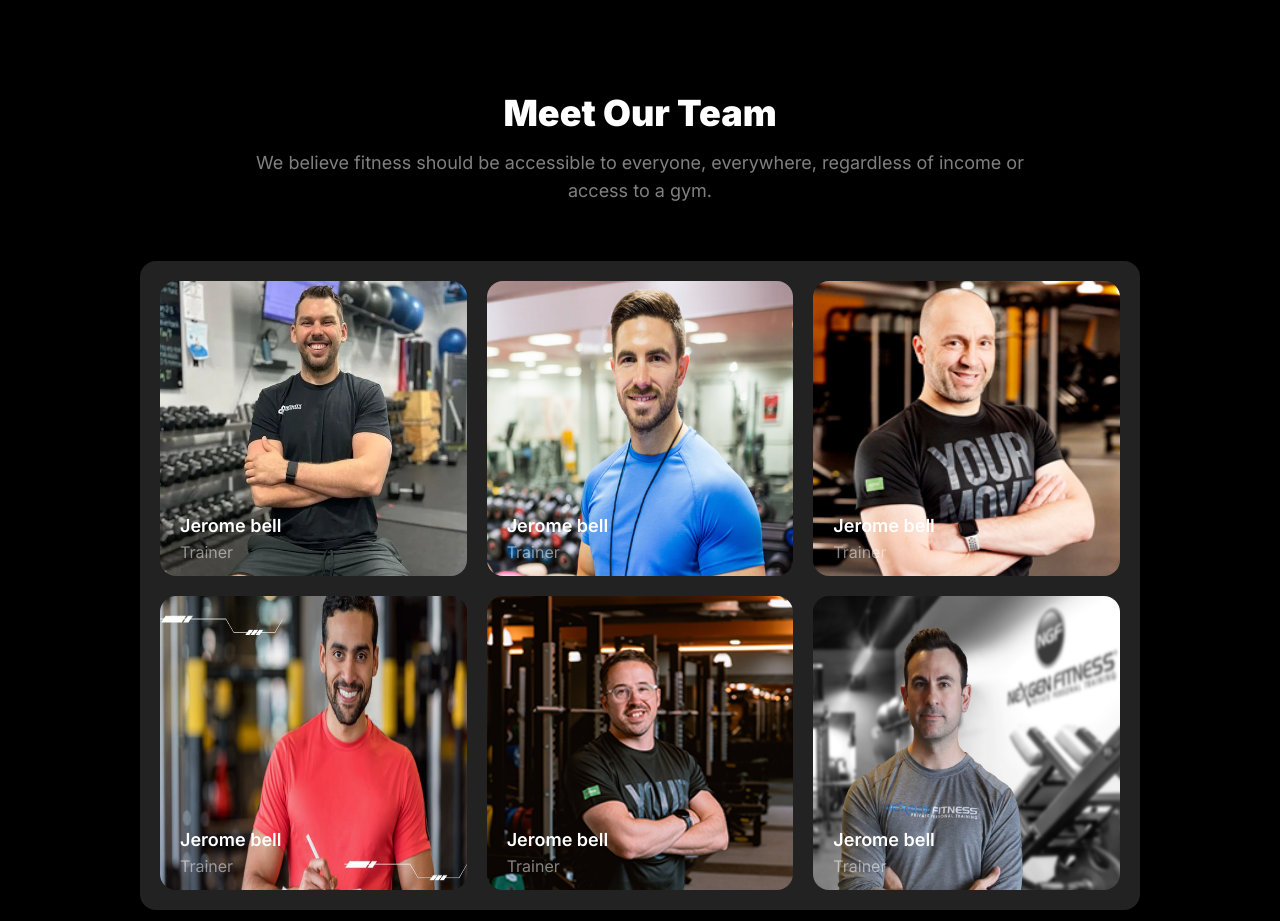
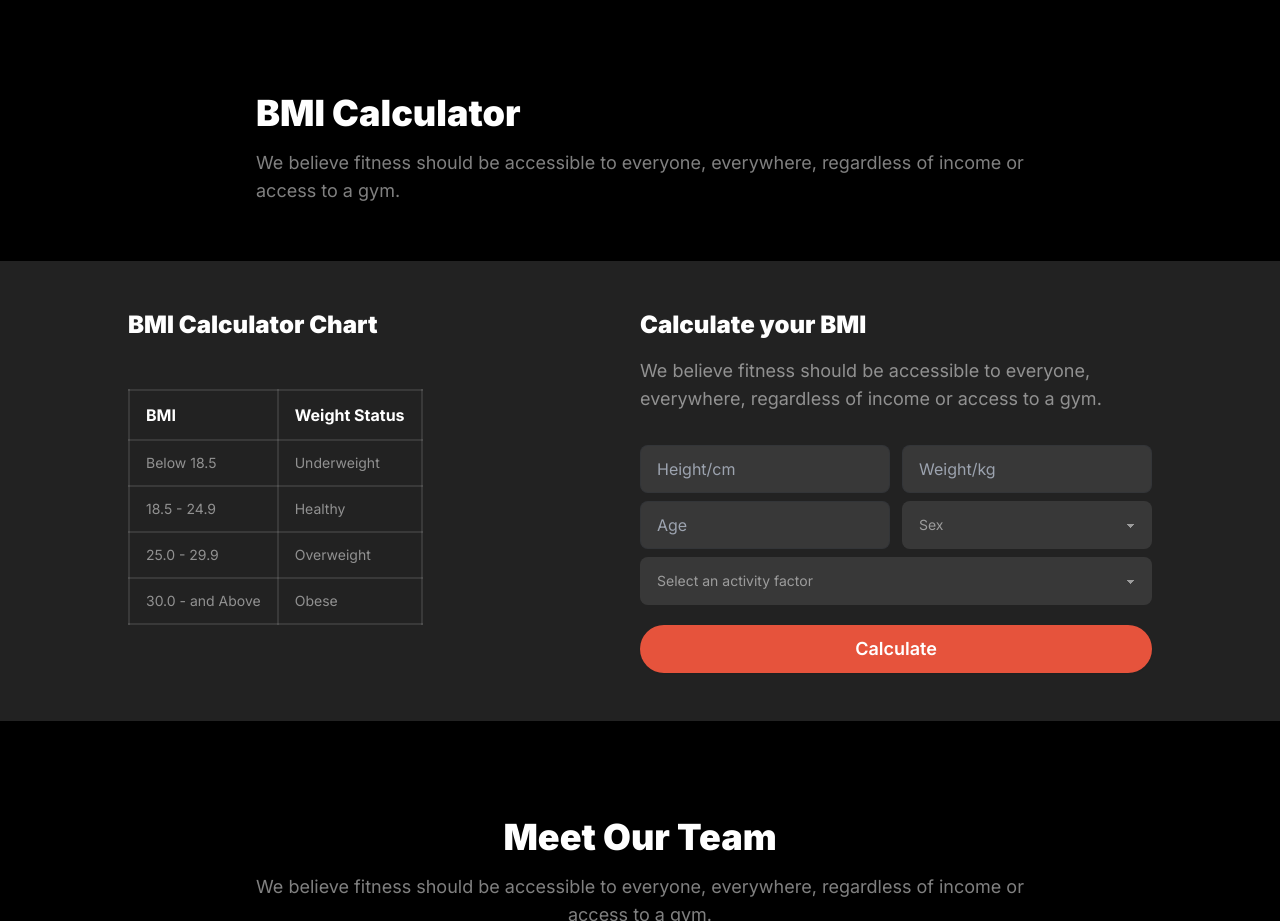
Before and after one commit to sumaiya0afrin/Fitness, a plain HTML site: page index.html in a window 1280 px wide. Shown: the part 2356-3277 px from the top of the page. Drawn offline with nearby package versions, Linux system fonts and the light colour scheme.

Commit message:
added calculator section

```diff
--- a/index.html
+++ b/index.html
@@ -430,6 +430,145 @@
         </div>
       </section>
 
+      <!-- BMI calculator starts  -->
+      <section class="pt-16 md:pt-24 max-w-full">
+        <div
+          class="flex flex-col justify-center items-start space-y-4 max-w-screen-md mx-auto px-3 lg:px-0"
+        >
+          <h2 class="font-black text-2xl md:text-4xl text-white">
+            BMI Calculator
+          </h2>
+          <p class="text-desc text-sm md:text-lg">
+            We believe fitness should be accessible to everyone, everywhere,
+            <br class="hidden md:block lg:hidden" />
+            regardless of income or access to a gym.
+          </p>
+        </div>
+
+        <div class="bg-bgSecondary md:mt-14 mt-10 px-3 lg:px-0">
+          <div class="max-w-screen-lg mx-auto">
+            <div
+              class="hero-content flex-col lg:flex-row p-0 justify-between items-start md:py-12 py-8"
+            >
+              <div class="md:space-y-12 space-y-4">
+                <h2 class="font-black md:text-2xl text-white self-start">
+                  BMI Calculator Chart
+                </h2>
+                <!-- table  -->
+                <table
+                  class="table border-collapse border-2 border-[#FFFFFF1A]"
+                >
+                  <!-- head -->
+                  <thead>
+                    <tr class="text-white text-base">
+                      <th>BMI</th>
+                      <th>Weight Status</th>
+                    </tr>
+                  </thead>
+                  <tbody>
+                    <!-- row 1 -->
+                    <tr>
+                      <td>Below 18.5</td>
+                      <td>Underweight</td>
+                    </tr>
+
+                    <!-- row 2 -->
+                    <tr>
+                      <td>18.5 - 24.9</td>
+                      <td>Healthy</td>
+                    </tr>
+
+                    <!-- row 3 -->
+                    <tr>
+                      <td>25.0 - 29.9</td>
+                      <td>Overweight</td>
+                    </tr>
+
+                    <!-- row 4 -->
+                    <tr>
+                      <td>30.0 - and Above</td>
+                      <td>Obese</td>
+                    </tr>
+                  </tbody>
+                </table>
+              </div>
+
+              <div class="card w-full lg:max-w-lg shrink-0">
+                <div
+                  class="flex items-center flex-col justify-center space-y-4"
+                >
+                  <h2 class="font-black md:text-2xl text-white self-start">
+                    Calculate your BMI
+                  </h2>
+                  <p class="text-desc text-sm md:text-lg">
+                    We believe fitness should be accessible to everyone,
+                    everywhere, regardless of income or access to a gym.
+                  </p>
+                </div>
+                <form class="card-body p-0 mt-8">
+                  <div class="grid grid-cols-2 gap-3">
+                    <div class="form-control">
+                      <input
+                        type="text"
+                        placeholder="Height/cm"
+                        class="input input-bordered bg-[#FFFFFF1A] text-white"
+                        required
+                      />
+                    </div>
+
+                    <div class="form-control">
+                      <input
+                        type="text"
+                        placeholder="Weight/kg"
+                        class="input input-bordered bg-[#FFFFFF1A] text-white"
+                        required
+                      />
+                    </div>
+                  </div>
+
+                  <div class="grid grid-cols-2 gap-3">
+                    <div class="form-control">
+                      <input
+                        type="text"
+                        placeholder="Age"
+                        class="input input-bordered bg-[#FFFFFF1A] text-white"
+                        required
+                      />
+                    </div>
+
+                    <div class="form-control">
+                      <select
+                        class="select w-full bg-[#FFFFFF1A] text-[#FFFFFF80]"
+                      >
+                        <option disabled selected>Sex</option>
+                        <option>Male</option>
+                        <option>Female</option>
+                      </select>
+                    </div>
+                  </div>
+                  <div class="form-control">
+                    <select
+                      class="select w-full bg-[#FFFFFF1A] text-[#FFFFFF80]"
+                    >
+                      <option disabled selected>
+                        Select an activity factor
+                      </option>
+                      <option>Male</option>
+                      <option>Female</option>
+                    </select>
+                  </div>
+                  <button
+                    class="btn bg-btnColor border-none rounded-full w-auto md:px-10 md:py-4 text-white lg:text-lg font-semibold content-center mt-3"
+                  >
+                    Calculate
+                  </button>
+                </form>
+              </div>
+            </div>
+          </div>
+        </div>
+      </section>
+
       <!-- team starts  -->
       <section class="md:py-24 px-3 py-16">
         <div class="flex items-center flex-col justify-center space-y-4">
--- a/style.css
+++ b/style.css
@@ -14,5 +14,16 @@ main > section {
   max-width: 1024px;
   margin: 0 auto;
 }
+tbody {
+  color: #ffffff80;
+}
+
+tbody td,
+thead th {
+  border: 2px solid #ffffff1a;
+}
+select option {
+  color: black;
+}
 
 /* bg-gradient-to-b from-[#111111] to-[#777777] */
```
